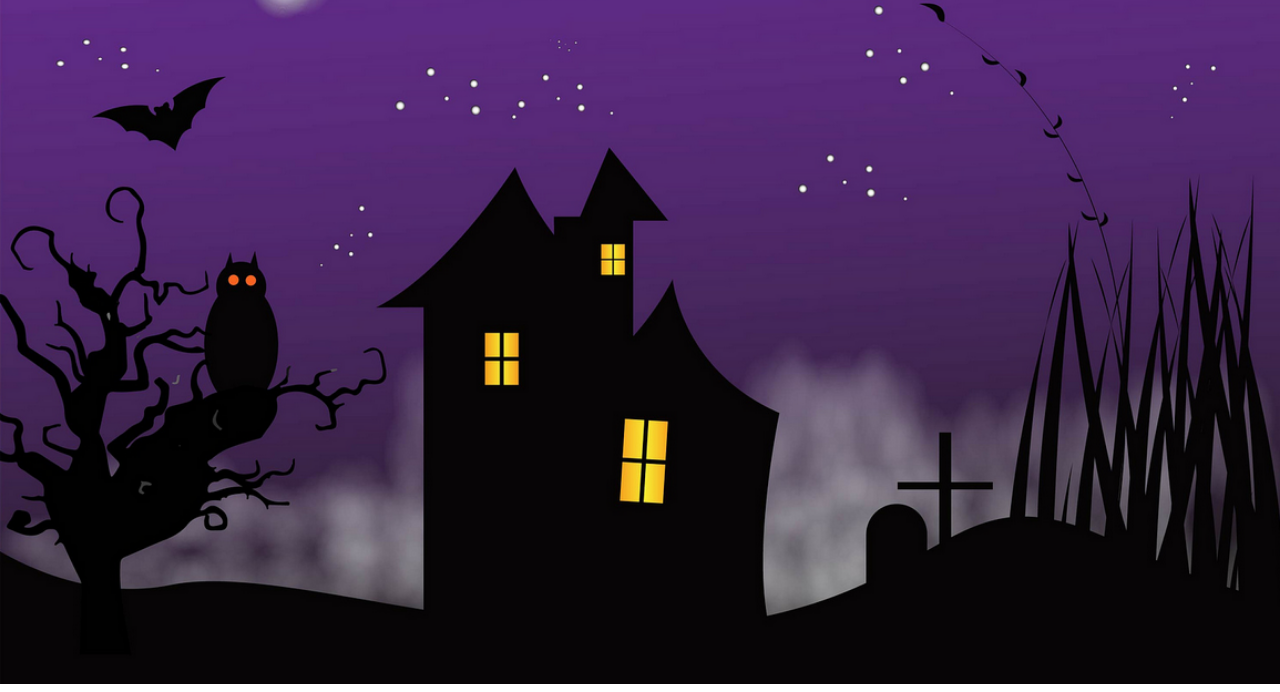
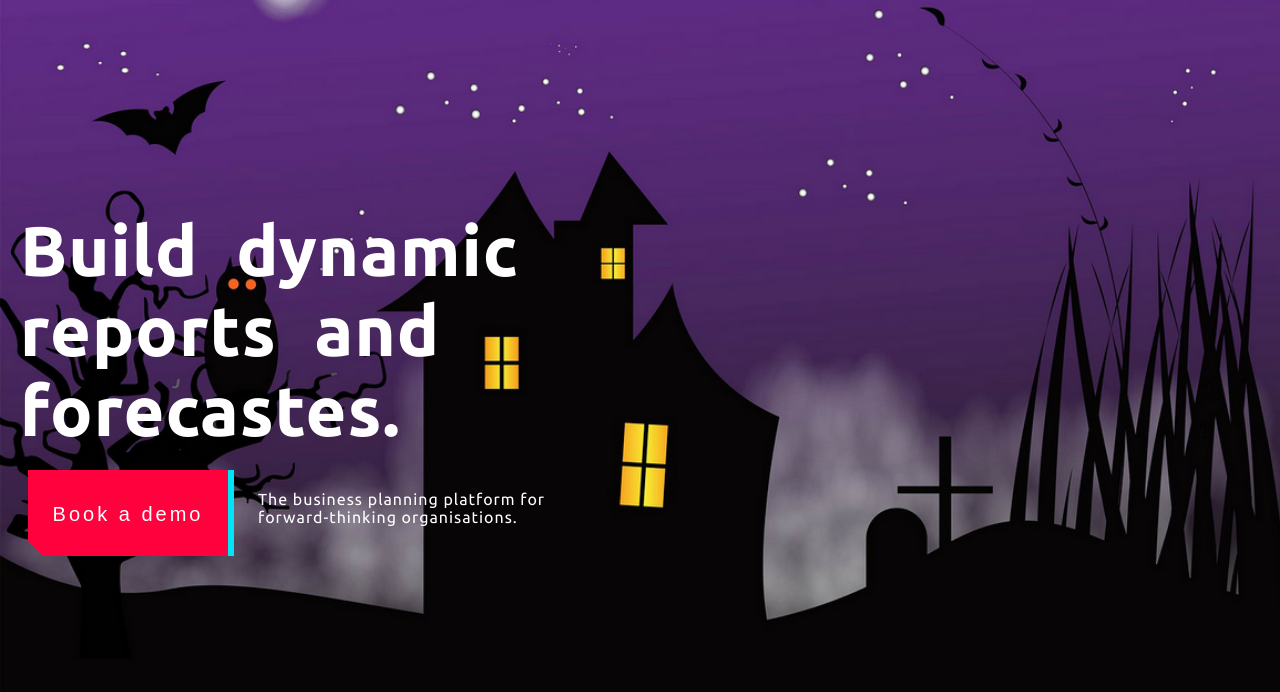
Before and after one commit to sulaiman0313/ubantu-test, a plain HTML site: page gittest/index.html in a window 1280 px wide. Shown: the part 108-800 px from the top of the page. Drawn offline with Linux system fonts and the light colour scheme.

Commit message:
hotel transylvania

```diff
--- a/gittest/index.html
+++ b/gittest/index.html
@@ -45,6 +45,27 @@
                 </ul>
             </nav>
         </div>
+
+        <div class="miid">
+            <div class="left">
+                <div class="topp">
+                <h3>Build dynamic</h3>
+                <h3>reports and</h3>
+                <h3>forecastes.</h3>
+                </div>
+
+                <div class="bottomm">
+                    <button class="button-49"> Book a demo</button>
+
+                    <div class="textt">
+                        <p>The business planning platform for</p>
+                        <p>forward-thinking organisations.</p>
+                    </div>
+                </div>
+
+            </div>
+            <div class="right"></div>
+        </div>
     </div>
 </body>
 
--- a/gittest/style.css
+++ b/gittest/style.css
@@ -6,7 +6,7 @@
 }
 .container{
     background-image: url(bg.png);
-    height: 99vh;
+    height: 100vh;
     width: 100%;
     background-position: center;
     background-size: cover;
@@ -97,3 +97,141 @@ nav .logo img{
     padding: 0.25em 0.75em;
   }
 }
+.miid{
+    /* border: 1px solid red; */
+    /* width: 50%; */
+    height: 40vh;
+    margin-top: 250px;
+}
+.left{
+    /* border: 2px solid yellow; */
+    width: 50%;
+    height: 40vh;
+}
+.topp{
+    margin: 20px 20px;
+    color: white;
+    font-size: 60px;
+    letter-spacing: 1px;
+    word-spacing: 20px;
+}
+
+
+
+
+
+
+
+
+/* CSS */
+.button-49,
+.button-49:after {
+    margin-left: 28px;
+  width: 150px;
+  height: 76px;
+  line-height: 78px;
+  font-size: 20px;
+  font-family: 'Bebas Neue', sans-serif;
+  background: linear-gradient(45deg, transparent 5%, #FF013C 5%);
+  border: 0;
+  color: #fff;
+  letter-spacing: 3px;
+  box-shadow: 6px 0px 0px #00E6F6;
+  outline: transparent;
+  position: relative;
+  user-select: none;
+  -webkit-user-select: none;
+  touch-action: manipulation;
+}
+
+.button-49:after {
+  --slice-0: inset(50% 50% 50% 50%);
+  --slice-1: inset(80% -6px 0 0);
+  --slice-2: inset(50% -6px 30% 0);
+  --slice-3: inset(10% -6px 85% 0);
+  --slice-4: inset(40% -6px 43% 0);
+  --slice-5: inset(80% -6px 5% 0);
+
+  content: 'ALTERNATE TEXT';
+  display: block;
+  position: absolute;
+  top: 0;
+  left: 0;
+  right: 0;
+  bottom: 0;
+  background: linear-gradient(45deg, transparent 3%, #00E6F6 3%, #00E6F6 5%, #FF013C 5%);
+  text-shadow: -3px -3px 0px #F8F005, 3px 3px 0px #00E6F6;
+  clip-path: var(--slice-0);
+}
+
+.button-49:hover:after {
+  animation: 1s glitch;
+  animation-timing-function: steps(2, end);
+}
+
+@keyframes glitch {
+  0% {
+    clip-path: var(--slice-1);
+    transform: translate(-20px, -10px);
+  }
+  10% {
+    clip-path: var(--slice-3);
+    transform: translate(10px, 10px);
+  }
+  20% {
+    clip-path: var(--slice-1);
+    transform: translate(-10px, 10px);
+  }
+  30% {
+    clip-path: var(--slice-3);
+    transform: translate(0px, 5px);
+  }
+  40% {
+    clip-path: var(--slice-2);
+    transform: translate(-5px, 0px);
+  }
+  50% {
+    clip-path: var(--slice-3);
+    transform: translate(5px, 0px);
+  }
+  60% {
+    clip-path: var(--slice-4);
+    transform: translate(5px, 10px);
+  }
+  70% {
+    clip-path: var(--slice-2);
+    transform: translate(-10px, 10px);
+  }
+  80% {
+    clip-path: var(--slice-5);
+    transform: translate(20px, -10px);
+  }
+  90% {
+    clip-path: var(--slice-1);
+    transform: translate(-10px, 0px);
+  }
+  100% {
+    clip-path: var(--slice-1);
+    transform: translate(0);
+  }
+}
+
+@media (min-width: 768px) {
+  .button-49,
+  .button-49:after {
+    width: 200px;
+    height: 86px;
+    line-height: 88px;
+  }
+}
+
+.bottomm{
+    display: flex;
+
+}
+.textt{
+    color: white;
+    margin-left: 30px;
+    margin-top: 20px;
+    letter-spacing: 1px;
+}
```
Also changed, not shown: gittest/bg1.png (added).
